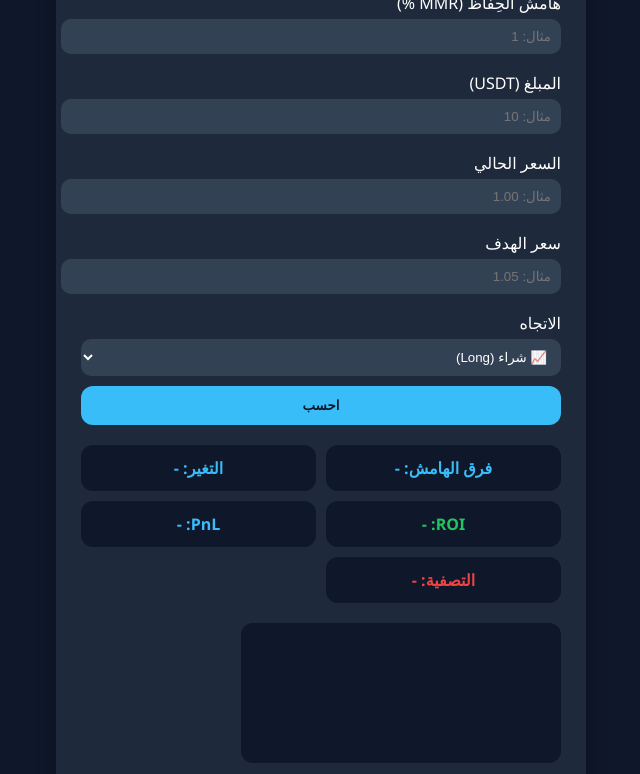
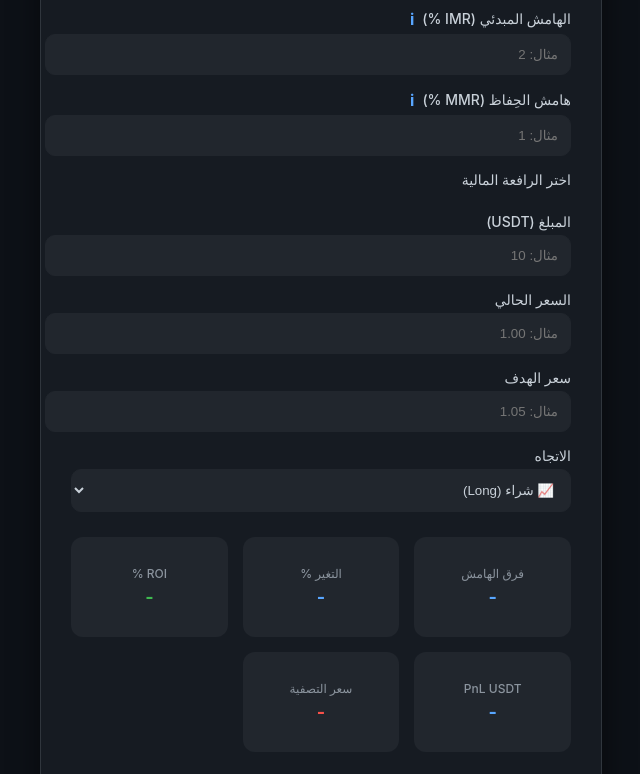
Before and after one commit to FARESleo/Leosan3, a plain HTML site: page index.html in a window 1280 px wide. Shown: the part 96-870 px from the top of the page, without its empty margins (319-959 px from the left). Drawn offline with nearby package versions, Linux system fonts and the light colour scheme.

Commit message:
Update index.html

```diff
--- a/index.html
+++ b/index.html
@@ -5,54 +5,218 @@
   <title>حاسبة التداول المتقدمة</title>
   <script src="https://cdn.jsdelivr.net/npm/chart.js"></script>
   <style>
-    body {font-family: "Segoe UI", sans-serif; background: #0f172a; color: #fff; display:flex; justify-content:center; align-items:center; height:100vh; margin:0; direction:rtl;}
-    .card {background:#1e293b; padding:25px; border-radius:20px; width:480px; box-shadow:0 8px 20px rgba(0,0,0,0.3);}
-    h2 {text-align:center; margin-bottom:20px; color:#38bdf8;}
-    label {display:block; margin:8px 0 5px;}
-    input, select {width:100%; padding:10px; border:none; border-radius:10px; background:#334155; color:#fff; margin-bottom:10px;}
-    button {width:100%; padding:12px; background:#38bdf8; border:none; border-radius:12px; color:#0f172a; font-weight:bold; cursor:pointer;}
-    .results {display:grid; grid-template-columns:1fr 1fr; gap:10px; margin-top:20px;}
-    .box {background:#0f172a; padding:12px; border-radius:12px; text-align:center; font-weight:bold;}
-    .profit {color:#22c55e;} .loss {color:#ef4444;} .info {color:#38bdf8;}
-    canvas {margin-top:20px; background:#0f172a; border-radius:12px; padding:10px;}
+    :root {
+      --bg-color: #0d1117;
+      --card-bg: #161b22;
+      --input-bg: #21262d;
+      --text-color: #c9d1d9;
+      --primary-color: #58a6ff;
+      --success-color: #3fb950;
+      --danger-color: #f85149;
+    }
+    body {
+      font-family: -apple-system, BlinkMacSystemFont, "Segoe UI", Roboto, "Helvetica Neue", Arial, sans-serif;
+      background: var(--bg-color);
+      color: var(--text-color);
+      display: flex;
+      justify-content: center;
+      align-items: center;
+      min-height: 100vh;
+      margin: 0;
+      direction: rtl;
+    }
+    .card {
+      background: var(--card-bg);
+      padding: 30px;
+      border-radius: 20px;
+      width: 500px;
+      box-shadow: 0 10px 30px rgba(0, 0, 0, 0.5);
+      border: 1px solid #30363d;
+      max-width: 90%;
+    }
+    h2 {
+      text-align: center;
+      margin-bottom: 25px;
+      color: var(--primary-color);
+      font-weight: 600;
+    }
+    label {
+      display: flex;
+      align-items: center;
+      gap: 8px;
+      margin: 15px 0 5px;
+      font-size: 14px;
+      font-weight: 500;
+    }
+    .tooltip-icon {
+      font-weight: bold;
+      color: var(--primary-color);
+      cursor: pointer;
+      font-size: 16px;
+    }
+    .tooltip-text {
+      visibility: hidden;
+      width: 200px;
+      background-color: var(--input-bg);
+      color: var(--text-color);
+      text-align: center;
+      border-radius: 6px;
+      padding: 10px;
+      position: absolute;
+      z-index: 1;
+      right: 0;
+      top: 120%;
+      opacity: 0;
+      transition: opacity 0.3s;
+      font-size: 12px;
+      line-height: 1.5;
+    }
+    .tooltip-icon:hover .tooltip-text {
+      visibility: visible;
+      opacity: 1;
+    }
+    input, select {
+      width: 100%;
+      padding: 12px;
+      border: 1px solid var(--input-bg);
+      border-radius: 10px;
+      background: var(--input-bg);
+      color: var(--text-color);
+      transition: border-color 0.2s, box-shadow 0.2s;
+    }
+    input:focus, select:focus {
+      outline: none;
+      border-color: var(--primary-color);
+      box-shadow: 0 0 0 3px rgba(88, 166, 255, 0.2);
+    }
+    .btn-group {
+      display: flex;
+      flex-wrap: wrap;
+      gap: 8px;
+      margin-bottom: 20px;
+    }
+    .btn-group button {
+      flex: 1;
+      padding: 10px;
+      background: var(--input-bg);
+      border: 1px solid #444c56;
+      border-radius: 8px;
+      color: var(--text-color);
+      cursor: pointer;
+      font-size: 14px;
+      transition: background 0.2s, border-color 0.2s;
+    }
+    .btn-group button.active, .btn-group button:hover {
+      background: var(--primary-color);
+      border-color: var(--primary-color);
+      color: #fff;
+    }
+    #calculateBtn {
+      width: 100%;
+      padding: 15px;
+      background: var(--primary-color);
+      border: none;
+      border-radius: 12px;
+      color: var(--bg-color);
+      font-weight: bold;
+      cursor: pointer;
+      transition: background 0.2s;
+    }
+    #calculateBtn:hover {
+      background: #478bff;
+    }
+    .results {
+      display: grid;
+      grid-template-columns: repeat(auto-fit, minmax(140px, 1fr));
+      gap: 15px;
+      margin-top: 25px;
+    }
+    .box {
+      background: var(--input-bg);
+      padding: 15px;
+      border-radius: 12px;
+      text-align: center;
+      font-weight: 500;
+      display: flex;
+      flex-direction: column;
+      align-items: center;
+      justify-content: center;
+      min-height: 70px;
+    }
+    .box-label {
+      font-size: 12px;
+      color: #8b949e;
+      margin-bottom: 5px;
+    }
+    .box-value {
+      font-size: 18px;
+      font-weight: bold;
+    }
+    .profit { color: var(--success-color); }
+    .loss { color: var(--danger-color); }
+    .info { color: var(--primary-color); }
+    canvas {
+      margin-top: 25px;
+      background: var(--card-bg);
+      border-radius: 12px;
+      padding: 15px;
+      border: 1px solid #30363d;
+    }
   </style>
 </head>
 <body>
   <div class="card">
-    <h2>📊 حاسبة التداول المطورة</h2>
+    <h2>📊 حاسبة التداول المتقدمة</h2>
 
-    <label>الهامش المبدئي (IMR %)</label>
-    <input type="number" id="imr" placeholder="مثال: 2" oninput="updateLeverageOptions()">
+    <label>الهامش المبدئي (IMR %)
+      <span class="tooltip-icon">i<span class="tooltip-text">النسبة المئوية من إجمالي قيمة الصفقة التي تودعها.</span></span>
+    </label>
+    <input type="number" id="imr" placeholder="مثال: 2" oninput="updateUI()">
 
-    <label>هامش الحِفاظ (MMR %)</label>
-    <input type="number" id="mmr" placeholder="مثال: 1" oninput="updateLeverageOptions()">
+    <label>هامش الحِفاظ (MMR %)
+      <span class="tooltip-icon">i<span class="tooltip-text">الحد الأدنى من الهامش المطلوب للحفاظ على الصفقة.</span></span>
+    </label>
+    <input type="number" id="mmr" placeholder="مثال: 1" oninput="updateUI()">
 
-    <label id="leverageLabel" style="display: none;">الرافعة المالية المناسبة</label>
-    <select id="leverageSelect" style="display: none;"></select>
+    <label>اختر الرافعة المالية</label>
+    <div id="leverageButtons" class="btn-group"></div>
 
     <label>المبلغ (USDT)</label>
-    <input type="number" id="capital" placeholder="مثال: 10">
+    <input type="number" id="capital" placeholder="مثال: 10" oninput="updateUI()">
 
     <label>السعر الحالي</label>
-    <input type="number" id="currentPrice" placeholder="مثال: 1.00">
+    <input type="number" id="currentPrice" placeholder="مثال: 1.00" oninput="updateUI()">
 
     <label>سعر الهدف</label>
-    <input type="number" id="targetPrice" placeholder="مثال: 1.05">
+    <input type="number" id="targetPrice" placeholder="مثال: 1.05" oninput="updateUI()">
 
     <label>الاتجاه</label>
-    <select id="direction">
+    <select id="direction" onchange="updateUI()">
       <option value="long">📈 شراء (Long)</option>
       <option value="short">📉 بيع (Short)</option>
     </select>
 
-    <button onclick="calculate()">احسب</button>
-
     <div class="results">
-      <div class="box info" id="marginDiff">فرق الهامش: -</div>
-      <div class="box info" id="priceChangeBox">التغير: -</div>
-      <div class="box profit" id="roiBox">ROI: -</div>
-      <div class="box info" id="pnlBox">PnL: -</div>
-      <div class="box loss" id="liqBox">التصفية: -</div>
+      <div class="box info">
+        <div class="box-label">فرق الهامش</div>
+        <div class="box-value" id="marginDiff">-</div>
+      </div>
+      <div class="box info">
+        <div class="box-label">التغير %</div>
+        <div class="box-value" id="priceChangeBox">-</div>
+      </div>
+      <div class="box profit">
+        <div class="box-label">ROI %</div>
+        <div class="box-value" id="roiBox">-</div>
+      </div>
+      <div class="box info">
+        <div class="box-label">PnL USDT</div>
+        <div class="box-value" id="pnlBox">-</div>
+      </div>
+      <div class="box loss">
+        <div class="box-label">سعر التصفية</div>
+        <div class="box-value" id="liqBox">-</div>
+      </div>
     </div>
 
     <canvas id="chart" height="120"></canvas>
@@ -60,70 +224,87 @@
 
   <script>
     let chart;
+    let selectedLeverage = null;
+
+    function updateUI() {
+      updateLeverageOptions();
+      calculate();
+    }
 
     function updateLeverageOptions() {
-      let imr = parseFloat(document.getElementById("imr").value);
-      let mmr = parseFloat(document.getElementById("mmr").value);
-
-      let leverageSelect = document.getElementById("leverageSelect");
-      let leverageLabel = document.getElementById("leverageLabel");
-      leverageSelect.innerHTML = "";
+      const imr = parseFloat(document.getElementById("imr").value);
+      const mmr = parseFloat(document.getElementById("mmr").value);
+      const btnContainer = document.getElementById("leverageButtons");
+      btnContainer.innerHTML = "";
 
       if (isNaN(imr) || isNaN(mmr) || imr <= mmr || imr <= 0) {
-        leverageLabel.style.display = "none";
-        leverageSelect.style.display = "none";
+        selectedLeverage = null;
         return;
       }
 
-      let marginDifference = imr - mmr;
-      let maxLeverage = 100 / marginDifference;
+      const marginDifference = imr - mmr;
+      const maxLeverage = 100 / marginDifference;
 
-      let leverageOptions = [
-        { value: 5, text: `5x (مخاطر منخفضة)` },
-        { value: 10, text: `10x (مخاطر منخفضة)` },
-        { value: 20, text: `20x (مخاطر متوسطة)` },
-        { value: 30, text: `30x (مخاطر متوسطة)` },
-        { value: 50, text: `50x (مخاطر عالية)` },
-        { value: 100, text: `100x (مخاطر عالية جدًا)` }
+      const leverageOptions = [
+        { value: 5, text: `5x (منخفضة)` },
+        { value: 10, text: `10x (منخفضة)` },
+        { value: 20, text: `20x (متوسطة)` },
+        { value: 30, text: `30x (متوسطة)` },
+        { value: 50, text: `50x (عالية)` },
+        { value: 100, text: `100x (عالية جداً)` }
       ];
 
       leverageOptions.forEach(option => {
         if (maxLeverage >= option.value) {
-            let opt = document.createElement("option");
-            opt.value = option.value;
-            opt.textContent = option.text;
-            leverageSelect.appendChild(opt);
+          const btn = document.createElement("button");
+          btn.textContent = option.text;
+          btn.value = option.value;
+          btn.onclick = () => {
+            selectedLeverage = option.value;
+            document.querySelectorAll('.btn-group button').forEach(b => b.classList.remove('active'));
+            btn.classList.add('active');
+            calculate();
+          };
+          btnContainer.appendChild(btn);
         }
       });
 
-      let optMax = document.createElement("option");
-      optMax.value = maxLeverage;
-      optMax.textContent = `${maxLeverage.toFixed(2)}x (الرافعة القصوى المتاحة)`;
-      leverageSelect.appendChild(optMax);
-
-      leverageLabel.style.display = "block";
-      leverageSelect.style.display = "block";
+      const maxBtn = document.createElement("button");
+      maxBtn.textContent = `${maxLeverage.toFixed(2)}x (القصوى)`;
+      maxBtn.value = maxLeverage;
+      maxBtn.onclick = () => {
+        selectedLeverage = maxLeverage;
+        document.querySelectorAll('.btn-group button').forEach(b => b.classList.remove('active'));
+        maxBtn.classList.add('active');
+        calculate();
+      };
+      btnContainer.appendChild(maxBtn);
     }
 
     function calculate() {
-      let leverage = parseFloat(document.getElementById("leverageSelect").value);
-      let imr = parseFloat(document.getElementById("imr").value);
-      let mmr = parseFloat(document.getElementById("mmr").value);
-      let capital = parseFloat(document.getElementById("capital").value);
-      let currentPrice = parseFloat(document.getElementById("currentPrice").value);
-      let targetPrice = parseFloat(document.getElementById("targetPrice").value);
-      let direction = document.getElementById("direction").value;
+      const imr = parseFloat(document.getElementById("imr").value);
+      const mmr = parseFloat(document.getElementById("mmr").value);
+      const capital = parseFloat(document.getElementById("capital").value);
+      const currentPrice = parseFloat(document.getElementById("currentPrice").value);
+      const targetPrice = parseFloat(document.getElementById("targetPrice").value);
+      const direction = document.getElementById("direction").value;
 
-      if (isNaN(leverage) || [imr, mmr, capital, currentPrice, targetPrice].some(isNaN) || imr <= mmr || imr <= 0) {
-        alert("⚠️ رجاءً اختر الرافعة أولاً ثم أدخل كل القيم.");
+      if (selectedLeverage === null || [imr, mmr, capital, currentPrice, targetPrice].some(isNaN) || imr <= mmr || imr <= 0) {
+        document.getElementById("marginDiff").innerHTML = '-';
+        document.getElementById("priceChangeBox").innerHTML = '-';
+        document.getElementById("roiBox").innerHTML = '-';
+        document.getElementById("pnlBox").innerHTML = '-';
+        document.getElementById("liqBox").innerHTML = '-';
+        if (chart) chart.destroy();
         return;
       }
 
-      let marginDiff = imr - mmr;
-      let priceChange = ((targetPrice - currentPrice) / currentPrice) * 100;
-      if (direction === "short") priceChange *= -1;
-      let roiPercent = priceChange * leverage;
-      let pnlValue = (capital * roiPercent) / 100;
+      const leverage = selectedLeverage;
+      const marginDiff = imr - mmr;
+      const priceChange = ((targetPrice - currentPrice) / currentPrice) * 100;
+      const actualPriceChange = direction === "short" ? -priceChange : priceChange;
+      const roiPercent = actualPriceChange * leverage;
+      const pnlValue = (capital * roiPercent) / 100;
 
       let liquidationPrice;
       if (direction === "long") {
@@ -132,11 +313,11 @@
         liquidationPrice = currentPrice * (1 + (marginDiff / 100));
       }
 
-      document.getElementById("marginDiff").innerHTML = `🛡️ فرق الهامش: ${marginDiff.toFixed(2)}%`;
-      document.getElementById("priceChangeBox").innerHTML = `🔹 التغير: ${priceChange.toFixed(2)}%`;
-      document.getElementById("roiBox").innerHTML = `💰 ROI: ${roiPercent.toFixed(2)}%`;
-      document.getElementById("pnlBox").innerHTML = `📈 PnL: ${pnlValue.toFixed(2)} USDT`;
-      document.getElementById("liqBox").innerHTML = `⚠️ التصفية: ${liquidationPrice.toFixed(4)}`;
+      document.getElementById("marginDiff").innerHTML = `${marginDiff.toFixed(2)}%`;
+      document.getElementById("priceChangeBox").innerHTML = `${actualPriceChange.toFixed(2)}%`;
+      document.getElementById("roiBox").innerHTML = `${roiPercent.toFixed(2)}%`;
+      document.getElementById("pnlBox").innerHTML = `${pnlValue.toFixed(2)} USDT`;
+      document.getElementById("liqBox").innerHTML = `${liquidationPrice.toFixed(4)}`;
 
       let ctx = document.getElementById("chart").getContext("2d");
       if (chart) chart.destroy();
@@ -147,15 +328,27 @@
           datasets: [{
             label: "السعر",
             data: [currentPrice, targetPrice, liquidationPrice],
-            borderColor: "#38bdf8",
-            backgroundColor: "#38bdf8",
-            tension: 0.2,
+            borderColor: "var(--primary-color)",
+            backgroundColor: "var(--primary-color)",
+            tension: 0.3,
             fill: false
           }]
         },
-        options: {plugins:{legend:{display:false}}, scales:{x:{ticks:{color:"#fff"}},y:{ticks:{color:"#fff"}}}}
+        options: {
+          responsive: true,
+          plugins: {
+            legend: { display: false }
+          },
+          scales: {
+            x: { ticks: { color: "var(--text-color)" } },
+            y: { ticks: { color: "var(--text-color)" } }
+          }
+        }
       });
     }
+
+    // Call updateUI on page load to initialize the state
+    window.onload = updateUI;
   </script>
 </body>
 </html>
```
